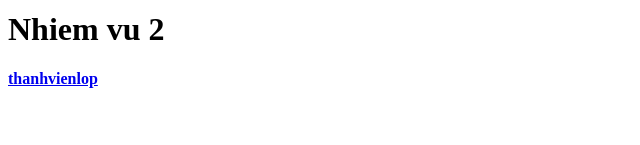
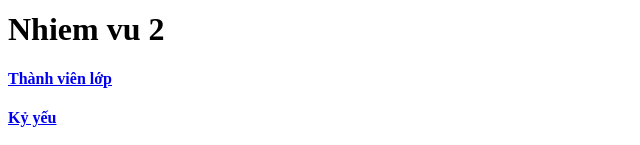
Before and after one commit to mxinhdepcute-rgb/mthucutedangiu.github.io, a plain HTML site: page index.html in a window 1280 px wide. Shown: the part 865-1010 px from the top of the page, without its empty margins (0-640 px from the left). Before the commit the page ends 974 px from the top, so only its background shows below. Drawn offline with Linux system fonts and the light colour scheme.

Commit message:
Update index.html

```diff
--- a/index.html
+++ b/index.html
@@ -26,6 +26,7 @@
     <h4><a href="Baitapf3/hinh3.html">hinh3</a></h4>
     <h4><a href="Baitapf3/hinh4.html">hinh4</a></h4>
     <h1>Nhiem vu 2</h1>
-    <h4><a href="nhiemvu2/thanhvienlop.html">thanhvienlop</a></h4>
+    <h4><a href="nhiemvu2/thanhvienlop.html">Thành viên lớp</a></h4>
+    <h4><a href="nhiemvu2/kiyeu.html">Kỷ yếu</a></h4>
 </body>
 </html>
```
